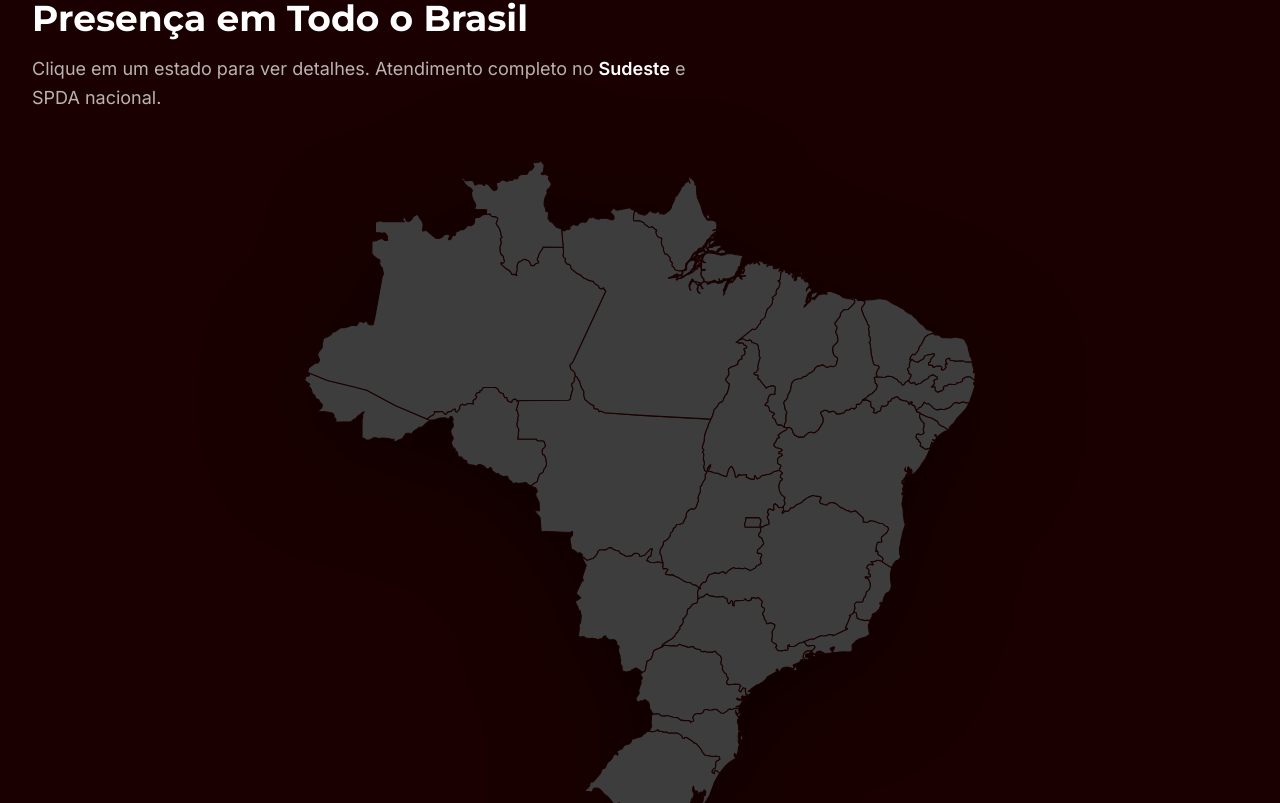
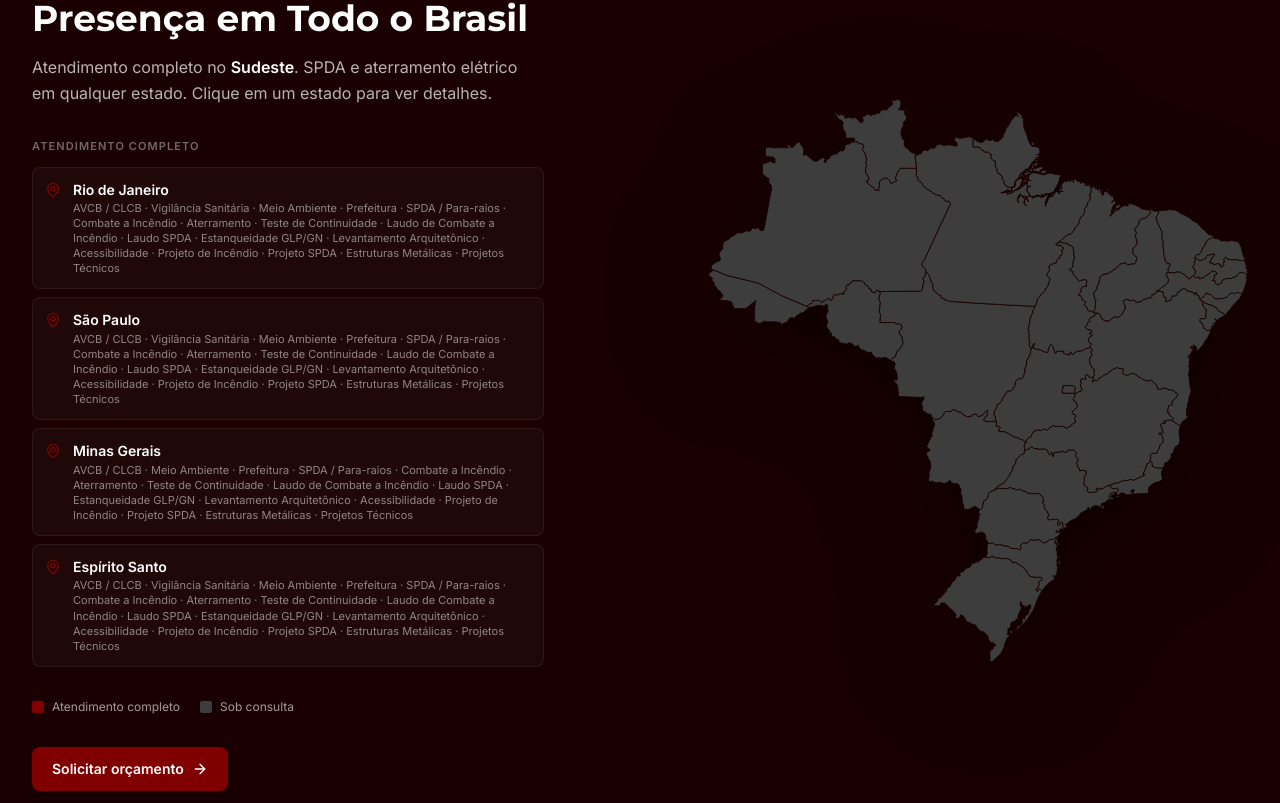
Before and after one commit to BarcelosMoises/Landing-Page-Central, a Next.js app: page / in a window 1280 px wide. Shown: the part 3777-4580 px from the top of the page. Built offline with nearby package versions, Linux system fonts and the light colour scheme.

Commit message:
feat(mapa-atuacao): layout 2 colunas desktop — cabeçalho+legenda à esq, mapa à dir

```diff
--- a/components/MapaAtuacao.tsx
+++ b/components/MapaAtuacao.tsx
@@ -3,7 +3,7 @@
 
 import { useState, useCallback, useRef, useEffect } from "react";
 import Link from "next/link";
-import { Globe, MessageCircle } from "lucide-react";
+import { Globe, MessageCircle, MapPin, ArrowRight } from "lucide-react";
 import {
   estadosAtuacao,
   getServicosPorEstado,
@@ -18,7 +18,7 @@ const ESTADOS_COMPLETOS = new Set<string>(
 );
 
 const NOME_TODOS_ESTADOS: Record<string, string> = Object.fromEntries(
-    MAPA_PATHS.map(e => [e.sigla, e.nome])
+  MAPA_PATHS.map((e) => [e.sigla, e.nome])
 );
 
 export function MapaAtuacao() {
@@ -41,29 +41,23 @@ export function MapaAtuacao() {
     return 1;
   };
 
-  // Função para posicionar o Tooltip
   const positionTooltip = useCallback((clientX: number, clientY: number) => {
     if (!tooltipRef.current) return;
     const cardWidth = 220;
     const cardHeight = 160;
-
-    // Offset para não ficar grudado no mouse/estado
     let x = clientX - cardWidth / 2;
-    let y = clientY - cardHeight - 30; // 30px acima do ponto
-
-    // Evita que saia das bordas da tela
+    let y = clientY - cardHeight - 30;
     x = Math.max(20, Math.min(x, window.innerWidth - cardWidth - 20));
-    if (y < 80) y = clientY + 30; // Se bater no topo, mostra abaixo
-
+    if (y < 80) y = clientY + 30;
     tooltipRef.current.style.transform = `translate(${x}px, ${y}px)`;
   }, []);
 
-  // Seguir o mouse APENAS se não houver estado selecionado
-  const handleMouseMove = useCallback((e: React.MouseEvent) => {
-    if (!selectedState) {
-      positionTooltip(e.clientX, e.clientY);
-    }
-  }, [selectedState, positionTooltip]);
+  const handleMouseMove = useCallback(
+    (e: React.MouseEvent) => {
+      if (!selectedState) positionTooltip(e.clientX, e.clientY);
+    },
+    [selectedState, positionTooltip]
+  );
 
   const handleMouseEnter = (sigla: string, e: React.MouseEvent) => {
     if (!selectedState) {
@@ -81,16 +75,16 @@ export function MapaAtuacao() {
       setSelectedState(sigla);
       setHoveredState(null);
       setTooltip({ sigla, nome: NOME_TODOS_ESTADOS[sigla] || sigla });
-
-      // Fixa o card no topo do estado clicado
       const rect = e.currentTarget.getBoundingClientRect();
       positionTooltip(rect.left + rect.width / 2, rect.top);
     }
   };
 
-  // Fecha ao clicar fora
   useEffect(() => {
-    const handleOutside = () => setSelectedState(null);
+    const handleOutside = () => {
+      setSelectedState(null);
+      setTooltip(null);
+    };
     window.addEventListener("click", handleOutside);
     return () => window.removeEventListener("click", handleOutside);
   }, []);
@@ -98,19 +92,101 @@ export function MapaAtuacao() {
   return (
     <section className="relative bg-[#1a0000] py-16 md:py-24 overflow-hidden border-t border-white/5">
       <div className="max-w-7xl mx-auto px-4 sm:px-6 lg:px-8 relative z-10">
-        <div className="max-w-2xl mb-12">
-          <p className="text-xs font-semibold uppercase tracking-widest text-[#800000] mb-3">Área de atuação</p>
-          <h2 className="font-heading text-2xl md:text-4xl font-bold text-white mb-4">Presença em Todo o Brasil</h2>
-          <p className="text-white/70 text-lg leading-relaxed">
-            Clique em um estado para ver detalhes. Atendimento completo no <span className="text-white font-semibold">Sudeste</span> e SPDA nacional.
+
+        {/* Layout 2 colunas: info à esquerda, mapa à direita */}
+        <div className="grid grid-cols-1 lg:grid-cols-[1fr_auto] gap-10 xl:gap-16 items-center">
+
+          {/* ── Coluna esquerda ── */}
+          <div className="flex flex-col gap-8 lg:max-w-md xl:max-w-lg">
+
+            {/* Cabeçalho */}
+            <div>
+              <p className="text-xs font-semibold uppercase tracking-widest text-[#cc2200] mb-3">
+                Área de atuação
+              </p>
+              <h2 className="font-heading text-2xl md:text-4xl font-bold text-white mb-4 leading-tight">
+                Presença em Todo o Brasil
+              </h2>
+              <p className="text-white/70 text-base leading-relaxed">
+                Atendimento completo no{" "}
+                <span className="text-white font-semibold">Sudeste</span>.
+                SPDA e aterramento elétrico em qualquer estado.
+                Clique em um estado para ver detalhes.
               </p>
             </div>
 
-        <div className="w-full flex justify-center mb-10 overflow-visible" onMouseMove={handleMouseMove}>
+            {/* Estados com cobertura completa */}
+            <div>
+              <p className="text-[11px] font-semibold uppercase tracking-widest text-white/40 mb-3">
+                Atendimento completo
+              </p>
+              <ul className="flex flex-col gap-2">
+                {estadosAtuacao.map((estado) => {
+                  const servicos = getServicosPorEstado(estado.sigla);
+                  const isActive = selectedState === estado.sigla || hoveredState === estado.sigla;
+                  return (
+                    <li
+                      key={estado.sigla}
+                      className={`flex items-start gap-3 p-3 rounded-lg border transition-all duration-200 cursor-default ${
+                        isActive
+                          ? "bg-[#800000]/20 border-[#800000]/50"
+                          : "bg-white/[0.03] border-white/[0.06] hover:bg-white/[0.06]"
+                      }`}
+                    >
+                      <MapPin
+                        className={`w-4 h-4 mt-0.5 flex-shrink-0 transition-colors duration-200 ${
+                          isActive ? "text-[#cc2200]" : "text-[#800000]"
+                        }`}
+                        aria-hidden="true"
+                      />
+                      <div className="min-w-0">
+                        <p className="text-white text-sm font-semibold leading-snug">
+                          {estado.nome}
+                        </p>
+                        <p className="text-white/50 text-[11px] mt-0.5 leading-snug">
+                          {servicos.map((s) => s.nomeAbreviado).join(" · ")}
+                        </p>
+                      </div>
+                    </li>
+                  );
+                })}
+              </ul>
+            </div>
+
+            {/* Legenda */}
+            <div className="flex items-center gap-5">
+              <div className="flex items-center gap-2">
+                <span className="w-3 h-3 rounded-sm bg-[#800000] flex-shrink-0" />
+                <span className="text-white/60 text-xs">Atendimento completo</span>
+              </div>
+              <div className="flex items-center gap-2">
+                <span className="w-3 h-3 rounded-sm bg-[#3d3d3d] flex-shrink-0" />
+                <span className="text-white/60 text-xs">Sob consulta</span>
+              </div>
+            </div>
+
+            {/* CTA */}
+            <Link
+              href={getWhatsAppUrl("Olá! Gostaria de solicitar um orçamento.")}
+              className="inline-flex items-center gap-2 self-start bg-[#800000] hover:bg-[#a30000] active:scale-95 text-white text-sm font-semibold px-5 py-3 rounded-lg transition-all duration-200 shadow-lg"
+            >
+              Solicitar orçamento
+              <ArrowRight className="w-4 h-4" aria-hidden="true" />
+            </Link>
+          </div>
+
+          {/* ── Coluna direita: mapa ── */}
+          <div
+            className="w-full lg:w-[480px] xl:w-[540px] overflow-visible"
+            onMouseMove={handleMouseMove}
+            onClick={(e) => e.stopPropagation()}
+          >
             <svg
               viewBox="0 0 613 639"
-            className="w-full max-w-2xl h-auto select-none filter drop-shadow-[0_20px_50px_rgba(0,0,0,0.5)]"
+              className="w-full h-auto select-none filter drop-shadow-[0_20px_50px_rgba(0,0,0,0.5)]"
               xmlns="http://www.w3.org/2000/svg"
+              aria-label="Mapa interativo dos estados de atuação da Central de Soluções"
+              role="img"
             >
               {MAPA_PATHS.map((estado) => (
                 <path
@@ -121,39 +197,64 @@ export function MapaAtuacao() {
                   stroke="#1a0000"
                   strokeWidth="1"
                   style={{ transition: "fill 200ms ease, opacity 200ms ease", cursor: "pointer" }}
+                  aria-label={NOME_TODOS_ESTADOS[estado.sigla]}
+                  role="button"
+                  tabIndex={0}
                   onMouseEnter={(e) => handleMouseEnter(estado.sigla, e)}
-                onMouseLeave={() => !selectedState && (setHoveredState(null), setTooltip(null))}
+                  onMouseLeave={() =>
+                    !selectedState && (setHoveredState(null), setTooltip(null))
+                  }
                   onClick={(e) => handleStateClick(estado.sigla, e)}
+                  onKeyDown={(e) => {
+                    if (e.key === "Enter" || e.key === " ")
+                      handleStateClick(estado.sigla, e as unknown as React.MouseEvent<SVGPathElement>);
+                  }}
                 />
               ))}
             </svg>
           </div>
+        </div>
 
+        {/* Tooltip flutuante (position: fixed) */}
         {tooltip && (
           <div
             ref={tooltipRef}
             style={{
-              position: 'fixed',
+              position: "fixed",
               top: 0,
               left: 0,
               zIndex: 100,
-              // Permite clicar APENAS se estiver selecionado
-              pointerEvents: selectedState ? 'auto' : 'none'
+              pointerEvents: selectedState ? "auto" : "none",
             }}
-            className={`flex flex-col bg-[#110000] border ${selectedState ? 'border-[#800000] scale-105' : 'border-white/20'} rounded-xl p-5 shadow-[0_20px_50px_rgba(0,0,0,0.7)] backdrop-blur-xl min-w-[220px] transition-transform duration-300`}
+            className={`flex flex-col bg-[#110000] border ${
+              selectedState ? "border-[#800000] scale-105" : "border-white/20"
+            } rounded-xl p-5 shadow-[0_20px_50px_rgba(0,0,0,0.7)] backdrop-blur-xl min-w-[220px] transition-transform duration-300`}
             onClick={(e) => e.stopPropagation()}
           >
             <div className="flex justify-between items-start mb-3">
               <p className="font-bold text-white text-lg">{tooltip.nome}</p>
-                {selectedState && <button onClick={() => setSelectedState(null)} className="text-white/40 hover:text-white text-xs">✕</button>}
+              {selectedState && (
+                <button
+                  onClick={() => { setSelectedState(null); setTooltip(null); }}
+                  className="text-white/40 hover:text-white text-xs ml-3"
+                  aria-label="Fechar"
+                >
+                  ✕
+                </button>
+              )}
             </div>
 
             {ESTADOS_COMPLETOS.has(tooltip.sigla) ? (
               <div>
-                <span className="text-[9px] bg-green-500/20 text-green-400 font-bold px-2 py-1 rounded-md uppercase tracking-tighter">Atendimento Completo</span>
+                <span className="text-[9px] bg-green-500/20 text-green-400 font-bold px-2 py-1 rounded-md uppercase tracking-tighter">
+                  Atendimento Completo
+                </span>
                 <ul className="mt-3 space-y-2">
-                   {getServicosPorEstado(tooltip.sigla as EstadoSigla).map(s => (
-                     <li key={s.id} className="text-white/70 text-[11px] flex items-center gap-2">
+                  {getServicosPorEstado(tooltip.sigla as EstadoSigla).map((s) => (
+                    <li
+                      key={s.id}
+                      className="text-white/70 text-[11px] flex items-center gap-2"
+                    >
                       <div className="w-1 h-1 bg-[#800000] rounded-full" />
                       {s.nomeAbreviado}
                     </li>
@@ -162,10 +263,16 @@ export function MapaAtuacao() {
               </div>
             ) : (
               <div>
-                <p className="text-white/50 text-xs italic leading-relaxed">Consultoria para projetos e licenciamentos sob demanda.</p>
+                <p className="text-white/50 text-xs italic leading-relaxed">
+                  Consultoria para projetos e licenciamentos sob demanda.
+                </p>
                 <a
-                  href={getWhatsAppUrl(`Olá! Gostaria de informações sobre serviços no estado de ${tooltip.nome}`)}
+                  href={getWhatsAppUrl(
+                    `Olá! Gostaria de informações sobre serviços no estado de ${tooltip.nome}`
+                  )}
                   target="_blank"
+                  rel="noopener noreferrer"
+                  style={{ pointerEvents: "auto" }}
                   className="mt-4 flex items-center justify-center gap-2 bg-[#800000] text-white py-2 rounded-lg text-[11px] font-bold hover:bg-[#a30000] transition-colors"
                 >
                   <MessageCircle className="w-3 h-3" />
@@ -177,22 +284,33 @@ export function MapaAtuacao() {
         )}
 
         {/* Card Brasil - SPDA */}
-        <article className="mt-12 bg-gradient-to-br from-[#1a0000] to-[#0a0a0a] border border-white/5 rounded-2xl p-8 flex flex-col md:flex-row items-center justify-between gap-6 shadow-2xl relative overflow-hidden group">
+        <article className="mt-14 bg-gradient-to-br from-[#1a0000] to-[#0a0a0a] border border-white/5 rounded-2xl p-8 flex flex-col md:flex-row items-center justify-between gap-6 shadow-2xl relative overflow-hidden group">
           <div className="absolute top-0 right-0 p-4 opacity-5 group-hover:opacity-10 transition-opacity">
             <Globe className="w-32 h-32 text-white" />
           </div>
           <div className="flex gap-5 items-start relative z-10">
-            <div className="p-4 bg-[#800000]/20 rounded-2xl border border-[#800000]/30"><Globe className="w-8 h-8 text-[#800000]" /></div>
+            <div className="p-4 bg-[#800000]/20 rounded-2xl border border-[#800000]/30">
+              <Globe className="w-8 h-8 text-[#800000]" />
+            </div>
             <div>
-              <h3 className="font-heading text-2xl font-bold text-white">Sistemas SPDA e Aterramento</h3>
-              <p className="text-white/50 mt-2 max-w-md text-sm">Projetos, laudos e instalações de para-raios com validade em <span className="text-white">todo o território nacional</span> e emissão de ART.</p>
+              <h3 className="font-heading text-2xl font-bold text-white">
+                Sistemas SPDA e Aterramento
+              </h3>
+              <p className="text-white/50 mt-2 max-w-md text-sm">
+                Projetos, laudos e instalações de para-raios com validade em{" "}
+                <span className="text-white">todo o território nacional</span> e emissão de ART.
+              </p>
             </div>
           </div>
-          <Link href={getWhatsAppUrl("Olá, gostaria de um orçamento para SPDA.")} className="w-full md:w-auto bg-[#800000] text-white px-10 py-4 rounded-xl font-bold hover:bg-[#a30000] transition-all shadow-lg text-center active:scale-95 relative z-10">
+          <Link
+            href={getWhatsAppUrl("Olá, gostaria de um orçamento para SPDA.")}
+            className="w-full md:w-auto bg-[#800000] text-white px-10 py-4 rounded-xl font-bold hover:bg-[#a30000] transition-all shadow-lg text-center active:scale-95 relative z-10"
+          >
             Falar com Especialista
           </Link>
         </article>
       </div>
+
       <CrosshairDecor className="opacity-10" />
     </section>
   );
```
Lines whose indentation alone changed are shown as unchanged.
